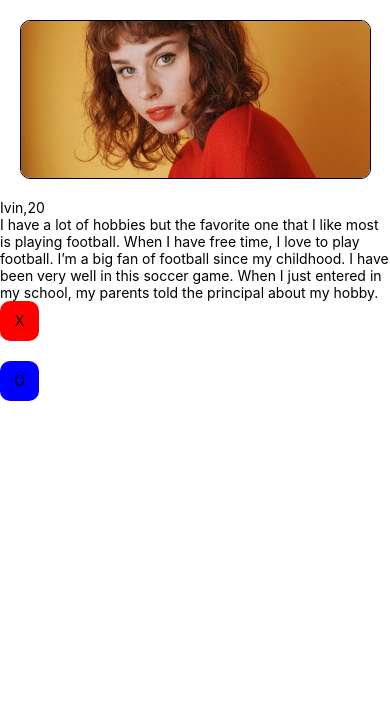
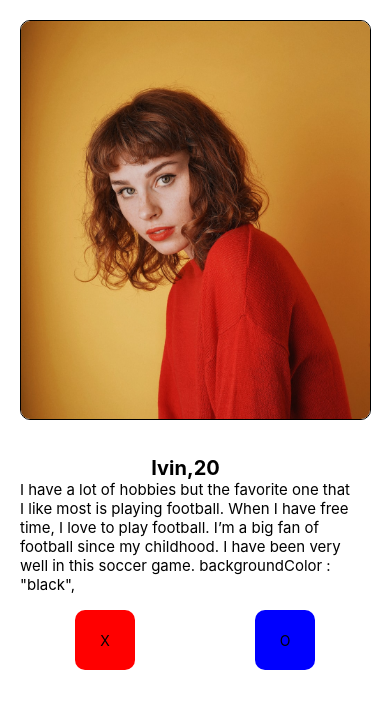
Before and after one commit to sivaprasad2000/Roomie, a React Native app: screen / in a window 390 px wide. Shown: the top 708 px of the page. Built offline with nearby package versions, Linux system fonts and the light colour scheme.

Commit message:
changes in style done. (button styling remaining)

```diff
--- a/src/screen/RoomieSelectCard/RoomieSelectionScreen.js
+++ b/src/screen/RoomieSelectCard/RoomieSelectionScreen.js
@@ -12,17 +12,16 @@ const RoomieSelectionScreen = props => {
         />
       </View>
 
-      <View styles={styles.textContainer}>
-        <Text styles={styles.nameeeText}>Ivin,20</Text>
-        <Text styles={styles.descText}>
+      <View style={styles.textContainer}>
+        <Text style={styles.nameeeText}>Ivin,20</Text>
+        <Text style={styles.descText}>
           I have a lot of hobbies but the favorite one that I like most is
           playing football. When I have free time, I love to play football. I’m
           a big fan of football since my childhood. I have been very well in
-          this soccer game. When I just entered in my school, my parents told
-          the principal about my hobby.{' '}
+          this soccer game. backgroundColor : "black",
         </Text>
       </View>
-      <View styles={styles.buttoncontainer}>
+      <View style={styles.buttoncontainer}>
         <TouchableOpacity style={styles.buttonXcontainer}>
           <Text style={styles.buttonTextX}>X</Text>
         </TouchableOpacity>
--- a/src/screen/RoomieSelectCard/styles.js
+++ b/src/screen/RoomieSelectCard/styles.js
@@ -11,13 +11,12 @@ const win = Dimensions.get('window');
 
 const styles = StyleSheet.create({
   container: {
-
     padding: 10,
   },
   pictureContainer: {
     margin: 20,
     width: '90%',
-    height: '65%',
+    height: 400,
     alignSelf: 'center',
   },
   picture: {
@@ -28,39 +27,42 @@ const styles = StyleSheet.create({
   },
   textContainer: {
     alignItems: 'center',
+    width: '90%',
+    height: 150,
     justifyContent: 'center',
-    backgroundColor: 'blue',
+    padding: 10,
+    margin: 10,
   },
   nameeeText: {
-    fontSize: 50,
+    fontSize: 20,
     fontWeight: 'bold',
   },
   descText: {
-    fontSize: 20,
+    fontSize: 15,
+  },
+  buttoncontainer: {
+    flexDirection: 'row',
+    alignItems: 'center',
+    justifyContent: 'center',
   },
   buttonXcontainer: {
     backgroundColor: 'red',
-    width: '10%',
-    height: 40,
+    width: 60,
+    height: 60,
+    alignItems: 'center',
+    justifyContent: 'center',
+    borderRadius: 10,
+    marginRight:60
+  },
+  buttonOcontainer: {
+    marginLeft:60,
+    backgroundColor: 'blue',
+    width: 60,
+    height: 60,
     alignItems: 'center',
     justifyContent: 'center',
     borderRadius: 10,
   },
-  buttonOcontainer: {
-    marginTop: 20,
-    backgroundColor: 'blue',
-    width: '10%',
-    height: 40,
-    alignItems: 'center',
-    justifyContent: 'center',
-    borderRadius: 10,
-  },
-  buttoncontainer: {
-    flex: 1,
-    flexDirection: 'row',
-    alignItems: 'center',
-    justifyContent: 'center',
-  },
 });
 
 export default styles;
```
